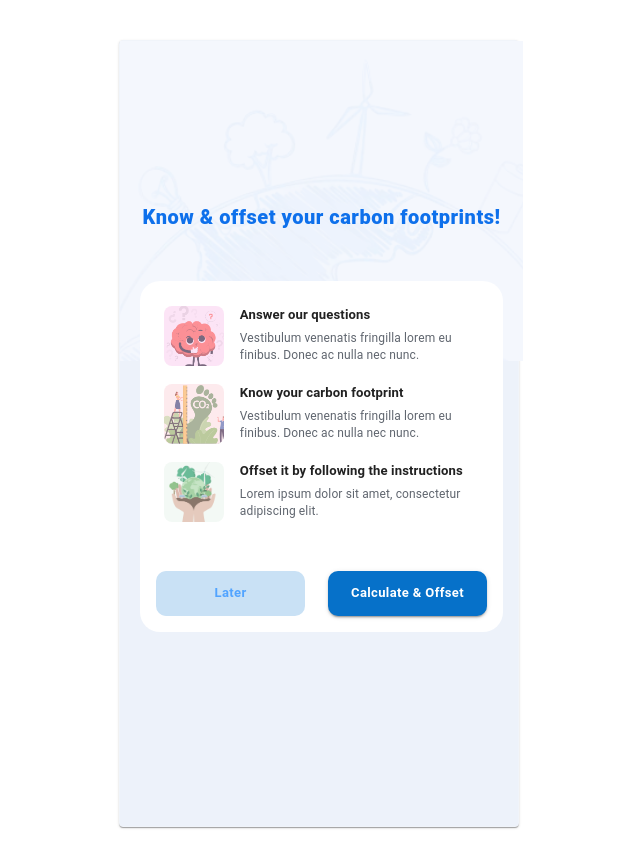
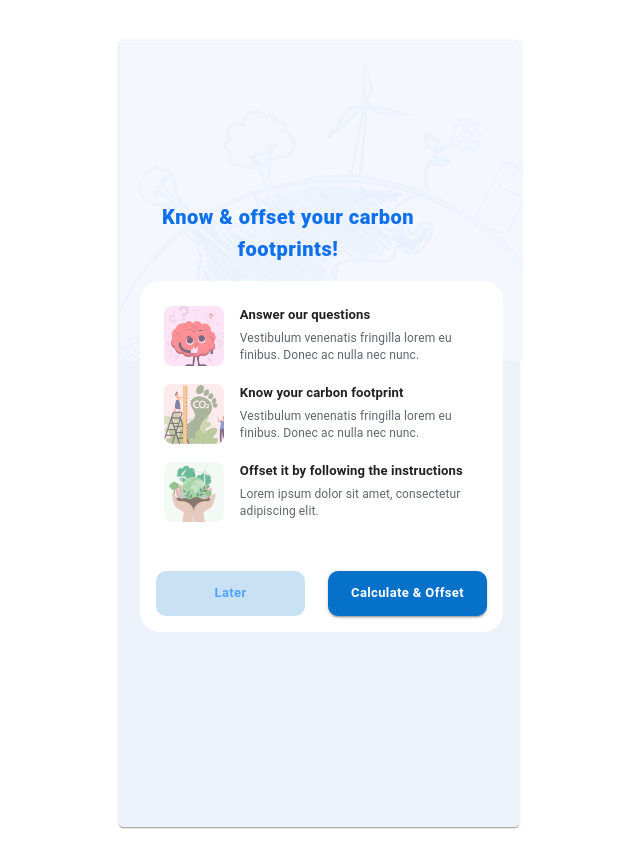
Before and after one commit to Nandha-Kishore-05/carbon_calculator, a React (Vite) app: page / in a window 1280 px wide. Shown: the whole page, without its empty margins (345-985 px from the left). Built offline with nearby package versions, Linux system fonts and the light colour scheme; no server answers; a web font is replaced by a local one.

Commit message:
debug com

```diff
--- a/src/components/Card/Card.jsx
+++ b/src/components/Card/Card.jsx
@@ -60,10 +60,16 @@ function Card({
           textOverflow: "ellipsis",
           textAlign: "center",
           width: "100px",
+          display:"flex",
+          alignItems:"center",
+          justifyContent:'center',
+
 
         }}
       >
+        <div style={{display:'flex',alignItems:"center",justifyContent:'center',width:"80%",height:"100%"}}>
         {text}
+        </div>
       </Typography>
     );
   };
@@ -76,7 +82,7 @@ function Card({
         borderRadius: 2,
         bgcolor: bgColor || "primary.main",
         border: isSelected
-          ? `2px solid ${border || "#ffd580"}`
+          ? `2px solid ${border || "#EB7E74"}`
           : `2px solid transparent`,
         display: "flex",
         flexDirection: "column",
--- a/src/features/data.jsx
+++ b/src/features/data.jsx
@@ -10,7 +10,6 @@ export const karma = createSlice({
     setdata: (state, action) => {
       console.log(action.payload.data);
       state.value = action.payload.data;
-
       console.log("at",state.value)
     }
   },
--- a/src/features/karma.jsx
+++ b/src/features/karma.jsx
@@ -8,9 +8,11 @@ export const karma=createSlice({
         number_of_vehicles: 2,
         fuel_type_id: 2,
         km_per_week: 86,
+        food_type_id: 1,
         diet_type_id: 1,
-        appliance_id: 1,
+        appliance_id:["1", "7", "5"],
         electricity_consumed: 100,
+
       }
     },
     reducers: {
@@ -18,7 +20,18 @@ export const karma=createSlice({
             console.log(action.payload.vehicle_type_id)
             state.value.vehicle_type_id=action.payload.vehicle_type_id
         },
-
+        setappliance_id:(state,action)=>{
+            console.log(action.payload.appliance_id)
+            state.value.appliance_id=action.payload.appliance_id
+        },
+        setfood_type_id:(state,action)=>{
+            console.log(action.payload.food_type_id)
+            state.value.food_type_id=action.payload.food_type_id
+        },
+        setunits_consumed:(state,action)=>{
+            console.log(action.payload.units_consumed)
+            state.value.units_consumed=action.payload.units_consumed
+        },
         setnumber_of_vehicles:(state,action)=>{
             console.log(action.payload.number_of_vehicles)
             state.value.number_of_vehicles=action.payload.number_of_vehicles
--- a/src/pages/CarbonFootprint/CarbonFootPrint.jsx
+++ b/src/pages/CarbonFootprint/CarbonFootPrint.jsx
@@ -18,10 +18,11 @@ function CarbonFootPrint() {
   const [karmavalue, setkarmavalue] = useState("0");
 
   useEffect(() => {
+    console.log(user)
     axios
       .post("http://localhost:8080/crayon/calculate",user)
       .then((response) => {
-
+        console.log(response.data)
         setkarmavalue(response.data.annual_carbon_footprint);
         setaveragetitle(response.data.comparison_to_average);
 
--- a/src/pages/ElectricityExpensive/HomeAppliances.jsx
+++ b/src/pages/ElectricityExpensive/HomeAppliances.jsx
@@ -31,14 +31,15 @@ function HomeAppliances() {
   };
   const [selectarray, setselectedarray] = useState([]);
   const color = [
-    "#e1eefa",
-    "#fff4e5",
-    "#f9f9f9",
-    "#e1eefa",
-    "#fff4e5",
-    "#f9f9f9",
-    "#f9f9f9",
+    "#E4FFEE",
+    "#FFF4E6",
+    "#FFF4F3",
+    "#F9F5F7",
+    "#FCF5FF",
+    "#E4FBFF",
+    "#FFF4F3",
   ];
+  const borderColor =["#51F28D","#FFBA63","#FB8276","#EF9BC5","#D793F4","#8AE6F7","#EB7E74"]
 
   const dispatch = useDispatch();
   const HomeAppliancesData = [
@@ -119,9 +120,11 @@ function HomeAppliances() {
                   isSelected={selectedAppliance.includes(
                     appliance.appliance_id.toString()
                   )}
+
                   border={
-                    selectedAppliance.includes(appliance.appliance_id.toString())
-                      ? appliance.borderColor
+                    selectedAppliance.includes(
+                    appliance.appliance_id.toString())
+                      ? borderColor[appliance.appliance_id.toString()-1]
                       : "transparent"
                   }
                   onClick={() => handleApplianceClick(appliance.id)}
@@ -135,6 +138,8 @@ function HomeAppliances() {
                     borderRadius: "10px",
                     // overflow: "hidden",
                     whiteSpace: "wrap",
+
+
                   }}
                 ></Card>
               </Grid2>
@@ -176,7 +181,9 @@ function HomeAppliances() {
                 bgcolor="#1d78ec"
                 textcolor="white"
                 route="/current-unit"
-                sx={{ width: "200px" }}
+                sx={{ width: "200px"
+
+                 }}
                 funct={()=>{ dispatch(setappliance_id({appliance_id:selectarray}))}}
               />
             </div>
--- a/src/pages/FoodExpensive/FoodType.jsx
+++ b/src/pages/FoodExpensive/FoodType.jsx
@@ -26,7 +26,8 @@ function FoodType() {
   ];
   const data = useSelector((state) => state.data.value.dietary_types);
   console.log(data)
-  const color=["#e1eefa","#fff4e5","#f9f9f9"]
+  const color=["#E4FFEE","#FFF4E6","#FFF4F3"]
+  const bordercolor=["#51F28D","#FAAD4B","#EB7E74"]
   const image=[Leaf,Oden,leg]
   const [selectedFood,setSelectedFood]=useState(-1)
 
@@ -84,10 +85,11 @@ function FoodType() {
            bgColor={color[food.Food_type_id-1]}
             backgroundSize="50%"
             isSelected={food.Food_type_id==selectedFood}
+
             border={
-              food.Food_type_id==selectedFood
-              ? food.borderColor
-              : "transparent"
+              food.Food_type_id === selectedFood
+                ? bordercolor[ food.Food_type_id-1] // Use the correct border color
+                : "transparent"
             }
             onClick={() => handleFoodClick(food.Food_type_id)}
             customStyles={{
--- a/src/pages/Home/Home.jsx
+++ b/src/pages/Home/Home.jsx
@@ -1,4 +1,4 @@
-import React from "react";
+import React,{useEffect} from "react";
 import Box from "@mui/material/Box";
 import Typography from "@mui/material/Typography";
 import Button from "@mui/material/Button";
@@ -10,8 +10,24 @@ import Icon1 from "../../assets/icon1.png";
 import Icon2 from "../../assets/icon2.png";
 import Icon3 from "../../assets/icon3.png";
 import ImgWrapper from "../../components/ImgWrapper/ImgWrapper";
+import axios from "axios";
+import { useDispatch } from "react-redux";
+import {setdata } from "../../features/data.jsx";
+import { useSelector } from "react-redux";
+function Home() {
+  const dispatch = useDispatch();
 
-function Home() {
+  useEffect(() => {
+    axios
+      .get("http://localhost:8080/crayon/all-data")
+      .then((response) => {
+       console.log(response.data)
+       dispatch(setdata({ data: response.data}));
+
+
+
+      });
+  }, []);
   const navigate = useNavigate();
 
   const handleLaterClick = () => {
@@ -110,7 +126,8 @@ function Home() {
             marginTop: { xs: "15vh", md: "20vh" },
             fontSize: { xs: "16px", md: "20px" },
             letterSpacing: "0.5px",
-            maxWidth: "80vw",
+            maxWidth: "20vw",
+            ml:"40px"
           }}
         >
           Know & offset your carbon footprints!
--- a/src/pages/VehicleExpensive/FuelType.jsx
+++ b/src/pages/VehicleExpensive/FuelType.jsx
@@ -19,7 +19,8 @@ function FuelType() {
 
   const data = useSelector((state) => state.data.value.fuel_types);
 
-  const color=["#e1eefa","#fff4e5","#f9f9f9"]
+  const color=["#FFF4F3","#FFF4E6"]
+  const bordercolor=["#EB7E74","#FFBA63"]
     const image=[ Fuelpump,Electric]
   const handleFuelClick = (id) => {
    setSelectedVehicle(id)
@@ -90,8 +91,8 @@ function FuelType() {
                   backgroundSize="50%"
                   isSelected={selectedVehicle==fuel.fuel_type_id}
                   border={
-                    selectedVehicle==fuel.fuel_type_id
-                      ? fuel.borderColor
+                    fuel.fuel_type_id === selectedVehicle
+                      ? bordercolor[fuel.fuel_type_id-1] // Use the correct border color
                       : "transparent"
                   }
                   onClick={() => handleFuelClick(fuel.fuel_type_id)}
--- a/src/pages/VehicleExpensive/Kilometers.jsx
+++ b/src/pages/VehicleExpensive/Kilometers.jsx
@@ -4,7 +4,7 @@ import CustomButton from '../../components/button/CustomButton';
 import { useNavigate } from 'react-router-dom';
 import { Box, CircularProgress, Slider, Divider, Button } from '@mui/material';
 import { useSelector } from "react-redux";
-import {setnumber_of_vehicles} from '../../features/karma.jsx'
+import {setkm_per_week} from '../../features/karma.jsx'
 
 import { useDispatch } from "react-redux";
 function KiloMeters() {
@@ -92,7 +92,7 @@ function KiloMeters() {
           sx={{ width: '200px' }}
           funct={()=>{
 
-            dispatch(setnumber_of_vehicles({number_of_vehicles:value}))
+            dispatch(setkm_per_week({km_per_week:value}))
 
           }}
         />
--- a/src/pages/VehicleExpensive/VehicleType.jsx
+++ b/src/pages/VehicleExpensive/VehicleType.jsx
@@ -29,7 +29,7 @@ function VehicleType() {
       image: Bicycle,
       text: "Bicycle/Walk",
       bgColor: "#EEF6FF",
-      borderColor: "#3b85f5",
+      borderColor: "#FFF4F3",
     },
     {
       id: 2,
@@ -46,7 +46,8 @@ function VehicleType() {
       borderColor: "#EB7E74",
     },
   ];
-  const color=["#e1eefa","#fff4e5","#f9f9f9"]
+  const color=["#EEF6FF","#FFF4E6","#FFF4F3"]
+  const border = ["#4A9FE9","#FFBA63","#EB7E74"]
 const image=[Bicycle,MotorScooter,Automobile]
   const percentage = 1;
   return (
@@ -102,8 +103,8 @@ const image=[Bicycle,MotorScooter,Automobile]
                     backgroundSize="50%"
                     isSelected={vehicle.vehicle_type_id}
                     border={
-                      vehicle_id==vehicle.vehicle_type_id
-                        ? vehicle.borderColor
+                      vehicle.vehicle_type_id === vehicle_id
+                        ? border[vehicle.vehicle_type_id-1] // Use the correct border color
                         : "transparent"
                     }
                     onClick={() => handleCardClick(vehicle.id)}
```
